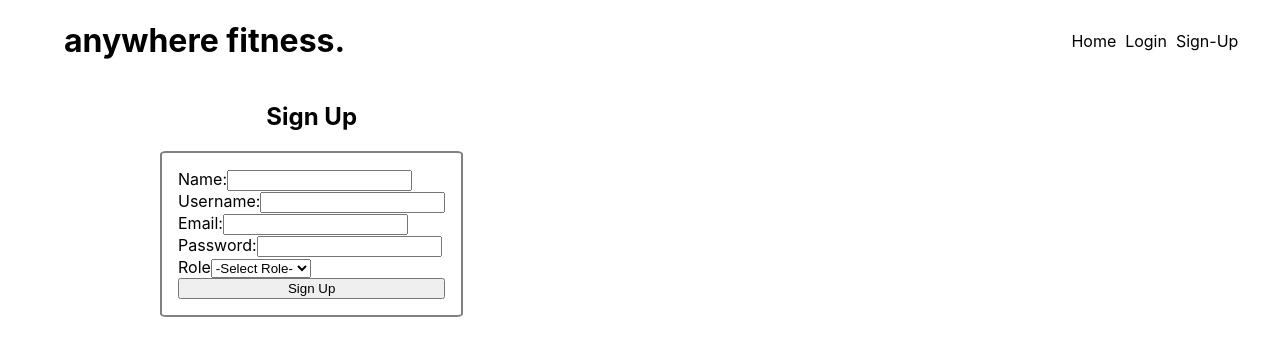
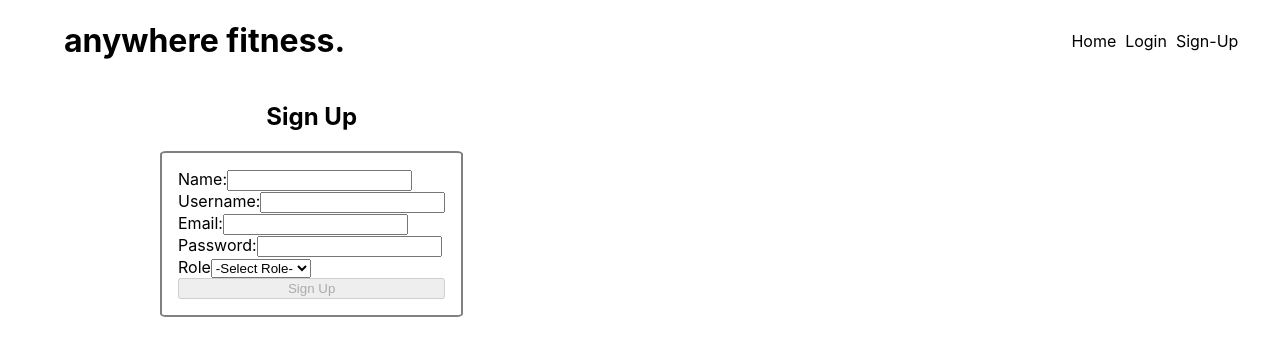
Before and after one commit to AnywhereFitness4/frontend, a React (Create React App) app in the folder anywhere-fitness/: page /signup in a window 1280 px wide. Shown: the top 356 px of the page. Built offline with nearby package versions, Linux system fonts and the light colour scheme.

Commit message:
added disabled button logic and a success message on signup

```diff
--- a/anywhere-fitness/src/components/SignUp.js
+++ b/anywhere-fitness/src/components/SignUp.js
@@ -1,4 +1,4 @@
-import React, { useState } from 'react';
+import React, { useState, useEffect } from 'react';
 import schema from '../validation/SignupSchema';
 import * as yup from 'yup';
 import axios from 'axios'
@@ -77,14 +77,20 @@ const initialValues = {
           setValues({ ...values, [name]:value })
       }
 
+      useEffect(() => {
+        schema.isValid(values)
+        .then(valid=> {
+          setDisabled(!valid)
+        })
+        },[values])
+
 
     const addUser = (newUsers) => {
     axios
     .post('https://anywhere-fitness-4u.herokuapp.com/api/users/register', newUsers)
     .then(res => {
         setUsers([res.data, ...values])
-
-    })
+        })
     .catch(err => {
       console.log({err})
     })
@@ -92,6 +98,7 @@ const initialValues = {
 const newUser = (e) => {
     e.preventDefault();
     addUser(values)
+    alert('signup successful')
 }
 return (
 <ContainerSignup>
@@ -149,7 +156,7 @@ return (
                     <option value="instructor">instructor</option>
             </select>
         </label>
-        <button>Sign Up</button>
+        <button disabled={disabled}>Sign Up</button>
     </form>
 </ContainerSignup>
 
```
